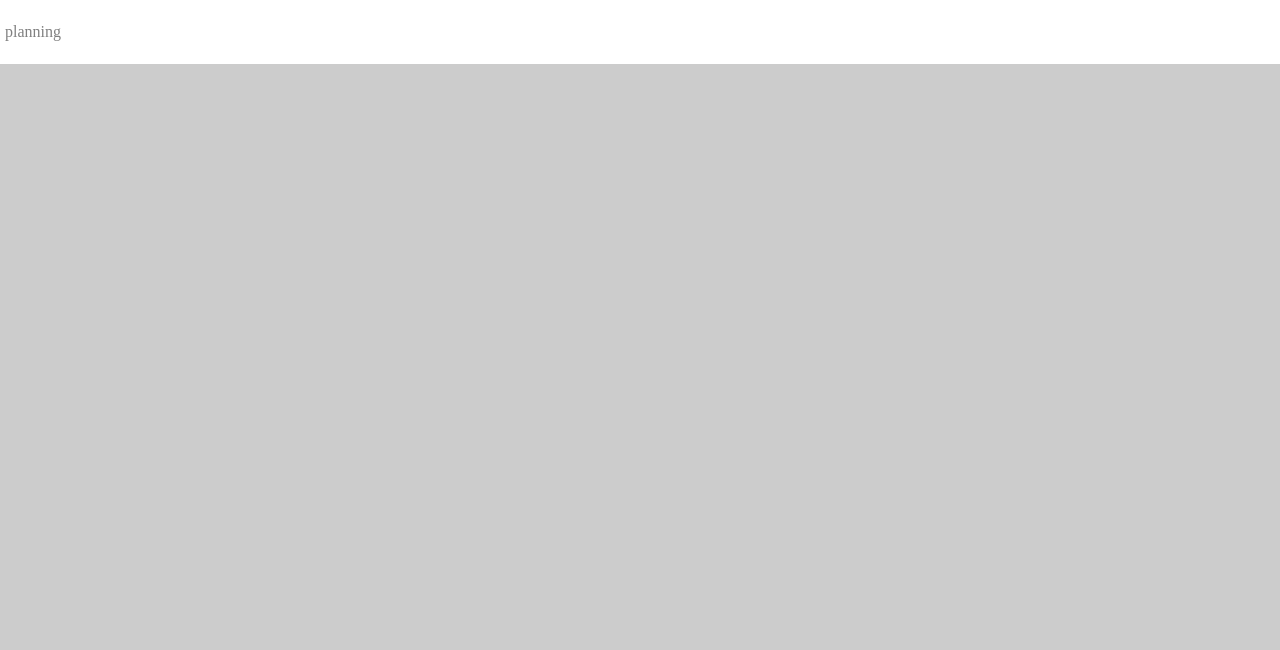
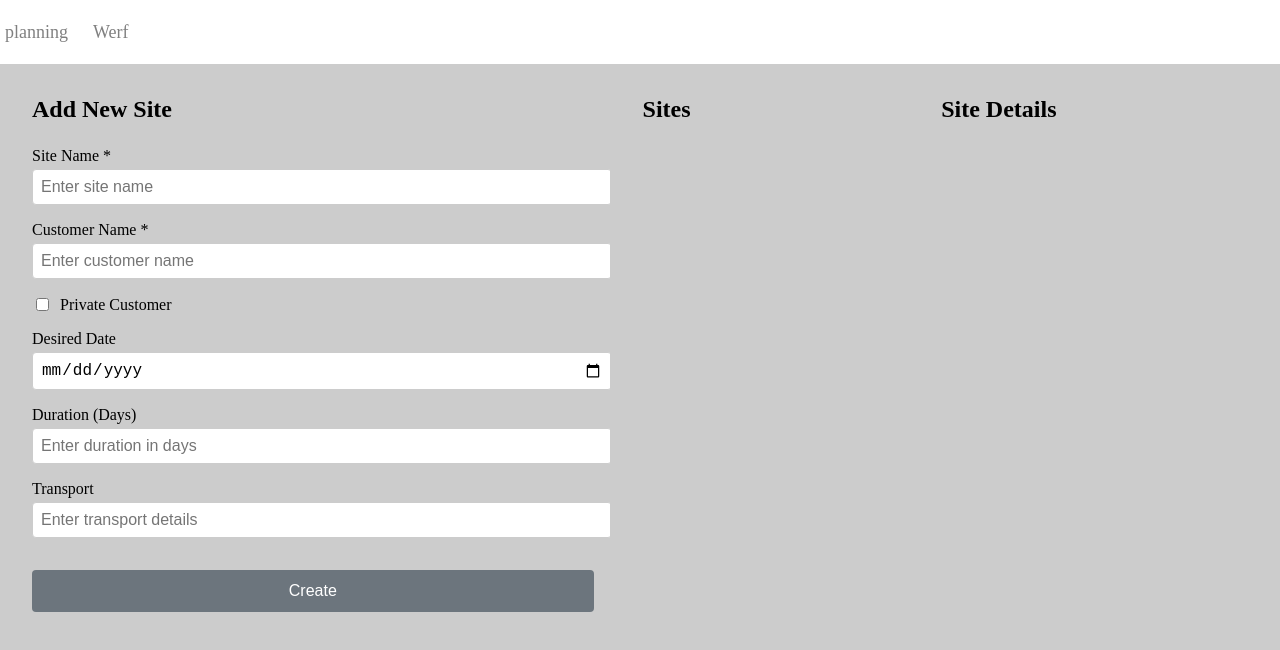
Before and after one commit to AboutCodingBE/simple-planning-tool-site, an Angular app: page /site-management in a window 1280 px wide. Before the commit this address led to /. Shown: the top 650 px of the page. Built offline with nearby package versions, Linux system fonts and the light colour scheme.

Commit message:
added main app, poc planning and poc adding sites

```diff
--- a/src/app/app.config.ts
+++ b/src/app/app.config.ts
@@ -1,11 +1,13 @@
 import { ApplicationConfig, provideBrowserGlobalErrorListeners } from '@angular/core';
 import { provideRouter } from '@angular/router';
+import { provideHttpClient } from '@angular/common/http';
 
 import { routes } from './app.routes';
 
 export const appConfig: ApplicationConfig = {
   providers: [
     provideBrowserGlobalErrorListeners(),
-    provideRouter(routes)
+    provideRouter(routes),
+    provideHttpClient()
   ]
 };
--- a/src/app/app.css
+++ b/src/app/app.css
@@ -13,10 +13,10 @@
   color: gray;
   text-decoration: none;
   margin-right: 15px;
-
 }
 
 .menu a div {
   display: flex;
   margin: 5px;
+  font-size: 18px;
 }
--- a/src/app/app.html
+++ b/src/app/app.html
@@ -1,6 +1,7 @@
 <section class="menu">
   <div class="menu-items">
     <a routerLink="planning-overview"><div>planning</div></a>
+    <a routerLink="site-management"><div>Werf</div></a>
   </div>
 </section>
 
--- a/src/app/app.routes.ts
+++ b/src/app/app.routes.ts
@@ -1,7 +1,9 @@
 import { Routes } from '@angular/router';
 import { PlanningOverview } from './planning/planning-overview'
+import { SiteManagement } from './site-management/site-management'
 
 export const routes: Routes = [
   {path: '', redirectTo: '/planning-overview', pathMatch: 'full'},
   {path: 'planning-overview', component: PlanningOverview},
+  {path: 'site-management', component: SiteManagement},
  ];
--- a/src/app/app.ts
+++ b/src/app/app.ts
@@ -1,9 +1,9 @@
 import { Component, signal } from '@angular/core';
-import { RouterOutlet } from '@angular/router';
+import { RouterLink, RouterOutlet } from '@angular/router';
 
 @Component({
   selector: 'app-root',
-  imports: [RouterOutlet],
+  imports: [RouterLink, RouterOutlet],
   templateUrl: './app.html',
   styleUrl: './app.css'
 })
--- a/src/app/planning/planning.css
+++ b/src/app/planning/planning.css
@@ -19,6 +19,7 @@ width: 100%;
   height: 200px;
   background-color: #EDF7F7;
   margin: 7px;
+  border-radius: 10px;
 }
 
 .day div {
--- /dev/null
+++ b/src/app/site-management/domain.ts
@@ -0,0 +1,38 @@
+export interface Site {
+  id: number;
+  name: string;
+  customer: Customer;
+  desired_date: string;
+  execution_date: string;
+  duration_in_days: number;
+  transport: string;
+  creation_date: string;
+  status: SiteStatus;
+  workers: Worker[];
+}
+
+export interface Customer {
+  id: number;
+  name: string;
+  is_private: boolean;
+}
+
+export interface Worker {
+  id: number;
+  first_name: string;
+  last_name: string;
+}
+
+export enum SiteStatus {
+  OPEN = 'OPEN',
+  ODNE = 'DONE',
+}
+
+export interface CreateSiteRequest {
+  name: string;
+  customer_name: string;
+  is_private_customer: boolean | null;
+  desired_date: string | null;
+  duration_in_days: number | null;
+  transport: string | null;
+}
--- /dev/null
+++ b/src/app/site-management/site-management.css
@@ -0,0 +1,97 @@
+.site-management-container {
+  display: flex;
+  gap: 1rem;
+  height: 100vh;
+  padding: 1rem;
+}
+
+.left-pane {
+  flex: 0 0 45%;
+  padding: 1rem;
+  border-right: 1px solid #ccc;
+  overflow-y: auto;
+}
+
+.mid-pane {
+  flex: 0 0 20%;
+  padding: 1rem;
+  border-right: 1px solid #ccc;
+  overflow-y: auto;
+}
+
+.right-pane {
+  flex: 1;
+  padding: 1rem;
+  overflow-y: auto;
+}
+
+h2 {
+  margin-top: 0;
+  margin-bottom: 1.5rem;
+}
+
+.form-group {
+  margin-bottom: 1rem;
+}
+
+.form-group label {
+  display: block;
+  margin-bottom: 0.25rem;
+  font-weight: 500;
+}
+
+.form-group input[type='text'],
+.form-group input[type='date'],
+.form-group input[type='number'] {
+  width: 100%;
+  padding: 0.5rem;
+  border: 1px solid #ccc;
+  border-radius: 4px;
+  font-size: 1rem;
+}
+
+.form-group input[type='text']:focus,
+.form-group input[type='date']:focus,
+.form-group input[type='number']:focus {
+  outline: none;
+  border-color: #007bff;
+}
+
+.checkbox-group label {
+  display: flex;
+  align-items: center;
+  gap: 0.5rem;
+  cursor: pointer;
+}
+
+.checkbox-group input[type='checkbox'] {
+  width: auto;
+  cursor: pointer;
+}
+
+.error {
+  color: #dc3545;
+  font-size: 0.875rem;
+  margin-top: 0.25rem;
+}
+
+button[type='submit'] {
+  width: 100%;
+  padding: 0.75rem;
+  background-color: #007bff;
+  color: white;
+  border: none;
+  border-radius: 4px;
+  font-size: 1rem;
+  cursor: pointer;
+  margin-top: 1rem;
+}
+
+button[type='submit']:hover:not(:disabled) {
+  background-color: #0056b3;
+}
+
+button[type='submit']:disabled {
+  background-color: #6c757d;
+  cursor: not-allowed;
+}
--- /dev/null
+++ b/src/app/site-management/site-management.html
@@ -0,0 +1,85 @@
+<div class="site-management-container">
+  <div class="left-pane">
+    <h2>Add New Site</h2>
+    <form [formGroup]="siteForm" (ngSubmit)="onSubmit()">
+      <div class="form-group">
+        <label for="name">Site Name *</label>
+        <input
+          id="name"
+          type="text"
+          formControlName="name"
+          placeholder="Enter site name"
+        />
+        @if (siteForm.get('name')?.invalid && siteForm.get('name')?.touched) {
+          <div class="error">Name is mandatory</div>
+        }
+      </div>
+
+      <div class="form-group">
+        <label for="customerName">Customer Name *</label>
+        <input
+          id="customerName"
+          type="text"
+          formControlName="customerName"
+          placeholder="Enter customer name"
+        />
+        @if (siteForm.get('customerName')?.invalid && siteForm.get('customerName')?.touched) {
+          <div class="error">Customer name is mandatory</div>
+        }
+      </div>
+
+      <div class="form-group checkbox-group">
+        <label for="isPrivateCustomer">
+          <input
+            id="isPrivateCustomer"
+            type="checkbox"
+            formControlName="isPrivateCustomer"
+          />
+          Private Customer
+        </label>
+      </div>
+
+      <div class="form-group">
+        <label for="desiredDate">Desired Date</label>
+        <input
+          id="desiredDate"
+          type="date"
+          formControlName="desiredDate"
+        />
+      </div>
+
+      <div class="form-group">
+        <label for="durationInDays">Duration (Days)</label>
+        <input
+          id="durationInDays"
+          type="number"
+          formControlName="durationInDays"
+          placeholder="Enter duration in days"
+          min="1"
+        />
+      </div>
+
+      <div class="form-group">
+        <label for="transport">Transport</label>
+        <input
+          id="transport"
+          type="text"
+          formControlName="transport"
+          placeholder="Enter transport details"
+        />
+      </div>
+
+      <button type="submit" [disabled]="siteForm.invalid">Create</button>
+    </form>
+  </div>
+
+  <div class="mid-pane">
+    <h2>Sites</h2>
+    <!-- Site list will go here -->
+  </div>
+
+  <div class="right-pane">
+    <h2>Site Details</h2>
+    <!-- Site details will go here -->
+  </div>
+</div>
--- /dev/null
+++ b/src/app/site-management/site-management.ts
@@ -0,0 +1,49 @@
+import { Component, inject } from '@angular/core';
+import { FormControl, FormGroup, ReactiveFormsModule, Validators } from '@angular/forms';
+import { HttpClient } from '@angular/common/http';
+import { CreateSiteRequest } from './domain';
+
+@Component({
+  selector: 'app-site-management',
+  imports: [ReactiveFormsModule],
+  templateUrl: './site-management.html',
+  styleUrl: './site-management.css',
+})
+export class SiteManagement {
+  private http = inject(HttpClient);
+
+  siteForm = new FormGroup({
+    name: new FormControl('', [Validators.required]),
+    customerName: new FormControl('', [Validators.required]),
+    isPrivateCustomer: new FormControl(false),
+    desiredDate: new FormControl<string | null>(null),
+    durationInDays: new FormControl<number | null>(null),
+    transport: new FormControl<string | null>(null),
+  });
+
+  onSubmit() {
+    if (this.siteForm.valid) {
+      const formValue = this.siteForm.value;
+
+      const request: CreateSiteRequest = {
+        name: formValue.name!,
+        customer_name: formValue.customerName!,
+        is_private_customer: formValue.isPrivateCustomer ?? false,
+        desired_date: formValue.desiredDate ?? null,
+        duration_in_days: formValue.durationInDays ?? null,
+        transport: formValue.transport ?? null,
+      };
+
+      this.http.post('http://localhost:8080/sites', request).subscribe({
+        next: (response) => {
+          console.log('Site created successfully:', response);
+          this.siteForm.reset();
+          // TODO: Fetch all sites with status open when endpoint is available
+        },
+        error: (error) => {
+          console.error('Error creating site:', error);
+        }
+      });
+    }
+  }
+}
--- a/src/styles.css
+++ b/src/styles.css
@@ -19,6 +19,7 @@ ol{
 	list-style-type:none;
 }
 
+/*
 a:link,
 a:visited,
 a:active,
@@ -26,3 +27,4 @@ a:hover {
   outline: 0;
   text-decoration:none;
 }
+*/
```
Also changed, not shown: directive/site-management.md (added, +72 -0 lines), 2 other files (tests, documents, lock files or other folders).
